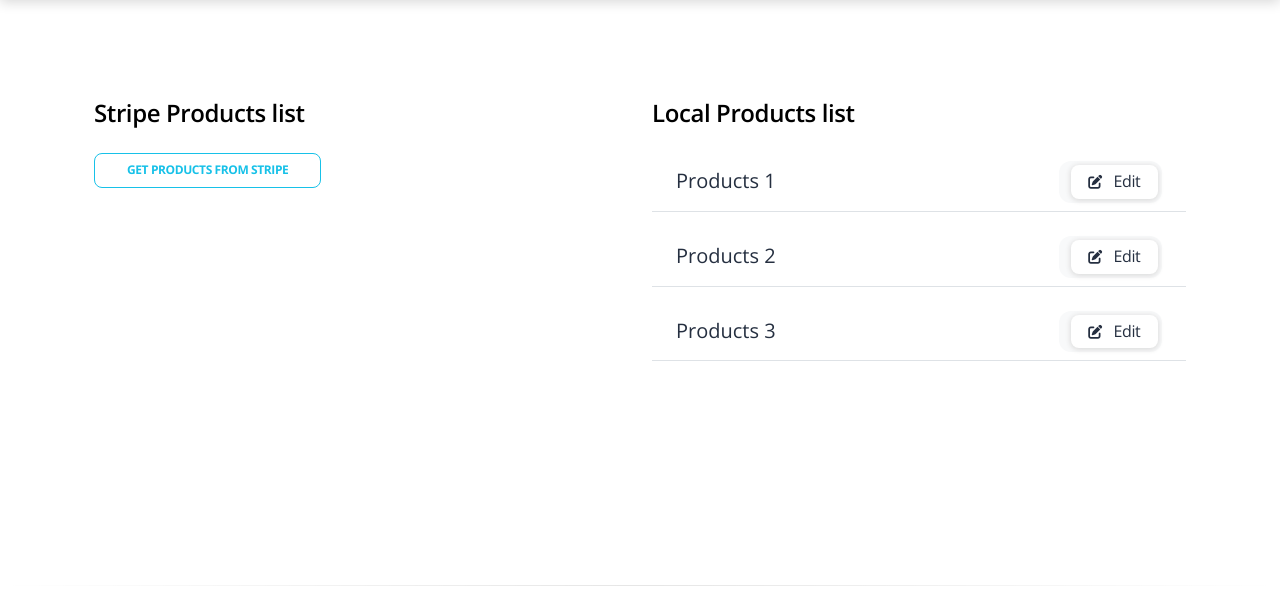
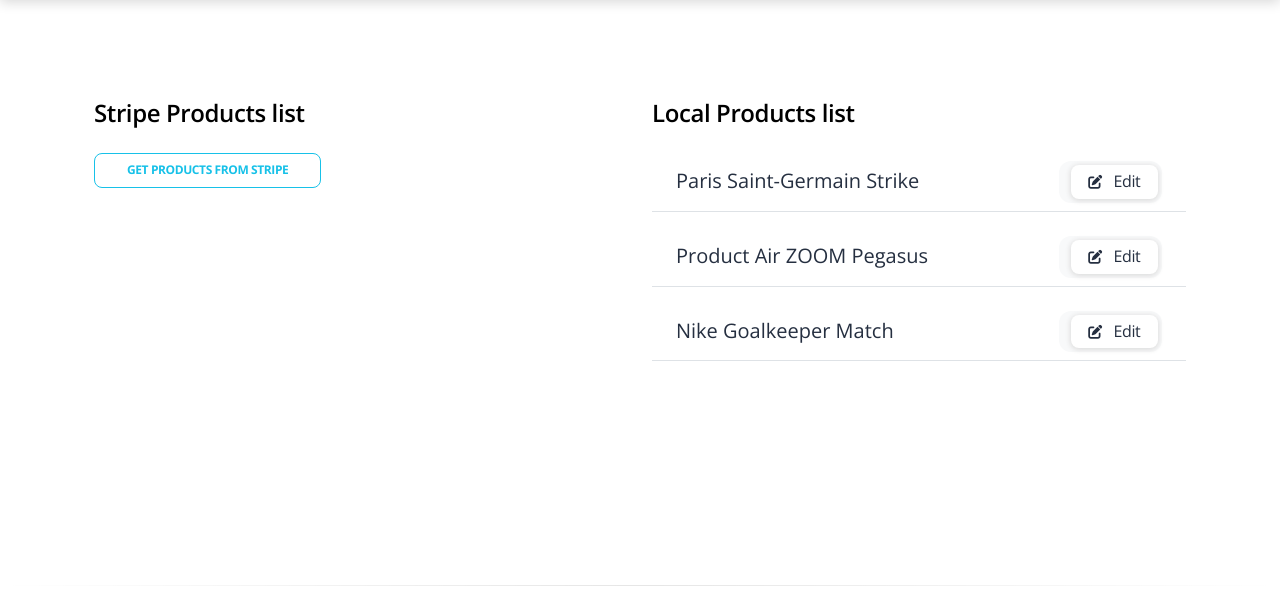
Before and after one commit to app-generator/ecommerce-django-stripe, a Django app: page /load-product/ in a window 1280 px wide; the page is wider, and only the part inside the window is pictured. Shown: the part 70-662 px from the top of that part. Run offline with Django 4.2, Linux system fonts and the light colour scheme; the visitor is signed in with stand-in values (Sample User, id 1); some libraries are stand-ins or nearby versions.

Commit message:
fix create, update and ui issues

```diff
--- a/products/templates/ecommerce/create-product.html
+++ b/products/templates/ecommerce/create-product.html
@@ -1,4 +1,5 @@
 {% extends 'layouts/base.html' %}
+{% load string_to_json %}
 
 {% block content %}
 
@@ -24,8 +25,8 @@
                         <div class="mb-3">
                             <div class="container border-bottom">
                                 <div class="row justify-space-between py-2">
-                                    <div data-bs-toggle="collapse" href="#stripe{{forloop.counter}}" role="button" aria-expanded="false" aria-controls="stripe{{forloop.counter}}" class="col-lg-3 me-auto">
-                                        <p class="lead text-dark pt-1 mb-0">Products {{forloop.counter}}</p>
+                                    <div data-bs-toggle="collapse" href="#stripe{{forloop.counter}}" role="button" aria-expanded="false" aria-controls="stripe{{forloop.counter}}" class="col-lg-3 me-auto w-75">
+                                        <p class="lead text-dark pt-1 mb-0">{{product|product_name}}</p>
                                     </div>
                                     <div class="col-lg-3">
                                         <div class="nav-wrapper position-relative end-0">
@@ -89,8 +90,8 @@
                         <div class="mb-3">
                             <div class="container border-bottom">
                                 <div class="row justify-space-between py-2">
-                                    <div data-bs-toggle="collapse" href="#local{{forloop.counter}}" role="button" aria-expanded="false" aria-controls="local{{forloop.counter}}"  class="col-lg-3 me-auto">
-                                        <p class="lead text-dark pt-1 mb-0">Products {{forloop.counter}}</p>
+                                    <div data-bs-toggle="collapse" href="#local{{forloop.counter}}" role="button" aria-expanded="false" aria-controls="local{{forloop.counter}}"  class="col-lg-3 me-auto w-75">
+                                        <p id="product-name" class="lead text-dark pt-1 mb-0">{{local_product|product_name}}</p>
                                     </div>
                                     <div class="col-lg-3">
                                         <div class="nav-wrapper position-relative end-0">
@@ -119,7 +120,7 @@
                                 </div>
                             </div>
                             <div id="edit{{forloop.counter}}" class="tab-pane collapse" id="code-header-1">
-                                <form method="post" action="{% url 'update_product' %}">
+                                <form method="post" action="{% url 'update_product' slug=local_product|product_slug %}">
                                     {% csrf_token %}
                                     <div class="position-relative p-4 pb-2">
                                         <textarea name="product" id="myTextArea" class="form-control" style="height: 320px;">
--- a/products/templates/ecommerce/index.html
+++ b/products/templates/ecommerce/index.html
@@ -68,10 +68,10 @@
           <div class="col-lg-3 col-sm-6">
             <div class="card card-plain card-blog">
               <div class="card-image border-radius-lg position-relative">
-                {% if product.images %}
+                {% if product.img_main %}
                 <a href="{% url 'product_details' product.slug %}">
                   <img class="w-100 border-radius-lg move-on-hover shadow"
-                       src="{{product.images}}">
+                       src="{{product.img_main}}">
                 </a>
                 {% else %}
                 <a href="{% url 'product_details' product.slug %}">
--- a/products/templates/includes/navigation-transparent.html
+++ b/products/templates/includes/navigation-transparent.html
@@ -44,6 +44,11 @@
                   </div>
                   Samples
                 </h6>
+                {% if request.user.is_superuser %}
+                <a href="{% url 'load_product' %}" class="dropdown-item border-radius-md">
+                  Create Products
+                </a>
+                {% endif %}
                 <a href="/" class="dropdown-item border-radius-md">
                   All Products
                 </a>
--- a/products/templates/includes/navigation.html
+++ b/products/templates/includes/navigation.html
@@ -47,6 +47,11 @@
                         </div>
                         Samples
                       </h6>
+                      {% if request.user.is_superuser %}
+                      <a href="{% url 'load_product' %}" class="dropdown-item border-radius-md">
+                        Create Products
+                      </a>
+                      {% endif %}
                       <a href="/" class="dropdown-item border-radius-md">
                         All Products
                       </a>
--- a/products/templates/products/product-air-zoom-pegasus.json
+++ b/products/templates/products/product-air-zoom-pegasus.json
@@ -1,6 +1,6 @@
                                             {
     "id": "product-air-zoom-pegasus",
-    "name": "Product Air ZOOM Pegasuss",
+    "name": "Product Air ZOOM Pegasus",
     "price": 499,
     "currency": "usd",
     "info": "Men's Road Running Shoes",
--- /dev/null
+++ b/products/templatetags/string_to_json.py
@@ -0,0 +1,15 @@
+import json
+from django import template
+
+register = template.Library()
+
+@register.filter
+def product_name(obj):
+    return json.loads(obj)['name']
+
+
+@register.filter
+def product_slug(obj):
+    name = json.loads(obj)['name']
+    slug = name.lower().replace(' ', '-')
+    return slug
--- a/products/urls.py
+++ b/products/urls.py
@@ -13,7 +13,7 @@ urlpatterns = [
     path('product/<str:slug>/', views.product_details, name='product_details'),
     path('load-product/', views.load_product_json, name='load_product'),
     path('create-product/', views.create_new_product, name='create_product'),
-    path('update-product/', views.update_product, name='update_product'),
+    path('update-product/<str:slug>/', views.update_product, name='update_product'),
     path('create-checkout-session/<str:slug>/', views.create_checkout_session, name="create-checkout-session"),
     path('success/', views.success, name="success"),
     path('cancelled/', views.cancelled, name="cancelled"),
--- a/products/utils.py
+++ b/products/utils.py
@@ -15,7 +15,11 @@ class Product:
     short_description = ''
     full_description = ''
     slug     = ''
-    images   = ''
+    img_main   = ''
+    img_card = ''
+    img_1 = ''
+    img_2 = ''
+    img_3 = ''
 
 def get_templates_dir():
     return os.path.join(BASE_DIR, 'products/templates' )
@@ -68,12 +72,17 @@ def load_product( aJSONPath ):
 
     product.name  = data["name"]
     product.info  = data["info"]
+    product.currency = data["currency"]
     product.price = int( data["price"] )
     product.short_description = data["short_description"]
     product.full_description  = data["full_description"]
     product.slug  = get_slug( aJSONPath )
     try:
-        product.images = data['images']
+        product.img_main = data['img_main']
+        product.img_card = data['img_card']
+        product.img_1 = data['img_1']
+        product.img_2 = data['img_2']
+        product.img_3 = data['img_3']
         product.id = data['id']
     except:
         product.id = get_slug( aJSONPath )
--- a/products/views.py
+++ b/products/views.py
@@ -85,7 +85,7 @@ def create_checkout_session(request, slug):
                 {
                     "name": product.name,
                     "quantity": 1,
-                    "currency": 'usd',
+                    "currency": product.currency,
                     "amount": int(float(product.price) * 100),
                 },
             ],
@@ -113,7 +113,12 @@ def load_product_json(request):
             dict['info'] = product["description"][0:30]
 
             for index, image in enumerate(product['images']):
-                dict['images'] = image
+                dict['img_main'] = image
+
+            dict['img_card'] = ''
+            dict['img_1'] = ''
+            dict['img_2'] = ''
+            dict['img_3'] = ''
 
             productdict.append(dict)
 
@@ -140,34 +145,44 @@ def load_product_json(request):
 def create_new_product(request):
     if request.method == 'POST':
         product = request.POST.get('product')
-        id = json.loads(product)['id']
+        name = json.loads(product)['name']
+        slug = name.lower().replace(' ', '-')
 
-        outputFile = f'products/templates/products/{id}.json'
-        with open(outputFile, "w") as outfile:
-            outfile.write( product )
-            outfile.close()
-        return redirect('/load-product')
+        try:
+            products = load_product_by_slug( slug )
+            if products:
+                return redirect('/load-product')
+        except:
+            outputFile = f'products/templates/products/{slug}.json'
+            with open(outputFile, "w") as outfile:
+                outfile.write( product )
+                outfile.close()
+            return redirect('/load-product')
     else:
         return redirect('/load-product')
 
 
 @staff_member_required
-def update_product(request):
+def update_product(request, slug):
     if request.method == 'POST':
         product = request.POST.get('product')
         id = json.loads(product)['id']
+        name = json.loads(product)['name']
 
         try:
-            products = load_product_by_id( id )
-            if products.id == id:
-                outputFile = f'products/templates/products/{id}.json'
+            products = load_product_by_slug( slug )
+            if (products.id == id) and (products.name == name):
+                outputFile = f'products/templates/products/{slug}.json'
                 with open(outputFile, "r+") as outfile:
                     outfile.seek(0)
                     outfile.write(product)
                     outfile.truncate()
                 return redirect('/load-product')
+            else:
+                messages.error(request, "You can't update product id or name!")
+                return redirect('/load-product')
         except:
-            messages.error(request, "You can't update product id!")
+            messages.error(request, "You can't update product id or name!")
             return redirect('/load-product')
     else:
         return redirect('/load-product')
```
Also changed, not shown: products/templates/ecommerce/template.html (+8 -0 lines), products/templatetags/__init__.py (added).
